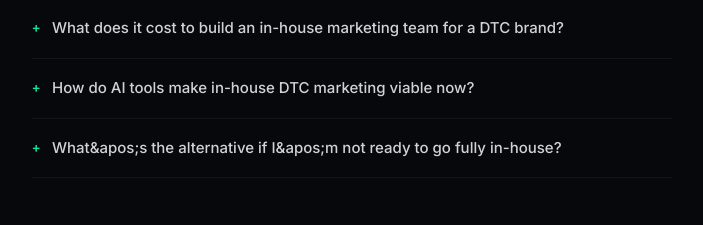
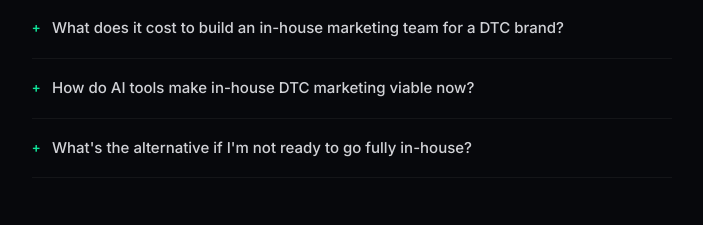
Before and after one commit to dustyboy-23/ventiscale-site, a Next.js app: page /blog/dtc-marketing-in-house-ai-2026 in a window 1280 px wide. Shown: the part 6100-6325 px from the top of the page, without its empty margins (288-991 px from the left). Built offline with nearby package versions, Linux system fonts and the light colour scheme; no server answers.

Commit message:
Blog: fix HTML entities in string literals

```diff
--- a/app/(marketing)/blog/dtc-marketing-in-house-ai-2026/page.tsx
+++ b/app/(marketing)/blog/dtc-marketing-in-house-ai-2026/page.tsx
@@ -6,7 +6,7 @@ import { BlogAuthorBio } from "@/components/marketing/blog-author-bio";
 export const metadata = {
   title: "DTC brands fired their agencies. AI made it finally work. | Venti Scale",
   description:
-    "70% of marketers have already moved work in-house. Glossier, Lush, Deux, and Public did it at scale. Here&apos;s why it&apos;s working now when it used to fail.",
+    "70% of marketers have already moved work in-house. Glossier, Lush, Deux, and Public did it at scale. Here's why it's working now when it used to fail.",
   openGraph: {
     title: "DTC brands fired their agencies. AI made it finally work.",
     description:
@@ -42,18 +42,18 @@ const IMAGE_URL = `https://www.ventiscale.com${IMAGE}`;
 const FAQ_DATA = [
   {
     q: "Are DTC brands actually moving marketing in-house?",
-    a: "Yes. 70% of ANA member marketers shifted work from agencies to in-house over the last three years, according to ANA&apos;s 2025 In-House Agency Fact Book. Brands like Glossier, Lush, Deux, and Public have done it at scale.",
+    a: "Yes. 70% of ANA member marketers shifted work from agencies to in-house over the last three years, according to ANA's 2025 In-House Agency Fact Book. Brands like Glossier, Lush, Deux, and Public have done it at scale.",
   },
   {
     q: "What does it cost to build an in-house marketing team for a DTC brand?",
-    a: "A five-person in-house team runs $520K&ndash;$700K annually fully loaded, including salary, benefits, software ($30K&ndash;$60K/yr), and recruiting costs ($20K&ndash;$40K per hire). A full-service agency retainer runs $120K&ndash;$240K annually for comparable output. The cost gap is why most brands never made in-house work before AI changed the execution math.",
+    a: "A five-person in-house team runs $520K–$700K annually fully loaded, including salary, benefits, software ($30K–$60K/yr), and recruiting costs ($20K–$40K per hire). A full-service agency retainer runs $120K–$240K annually for comparable output. The cost gap is why most brands never made in-house work before AI changed the execution math.",
   },
   {
     q: "How do AI tools make in-house DTC marketing viable now?",
     a: "AI tools compress what used to require five specialists into what one or two operators can run. Campaign optimization, email generation, ad creative production, and audience management are now handled by the platforms themselves. The execution layer that required a full team now runs on software, which means in-house becomes viable at a fraction of the old cost.",
   },
   {
-    q: "What&apos;s the alternative if I&apos;m not ready to go fully in-house?",
+    q: "What's the alternative if I'm not ready to go fully in-house?",
     a: "The fastest-growing model is a hybrid: one or two in-house operators running an AI-native stack, with a done-for-you partner handling the parts that require depth. 46% of companies now use this structure. It delivers in-house control without in-house headcount.",
   },
 ];
```
